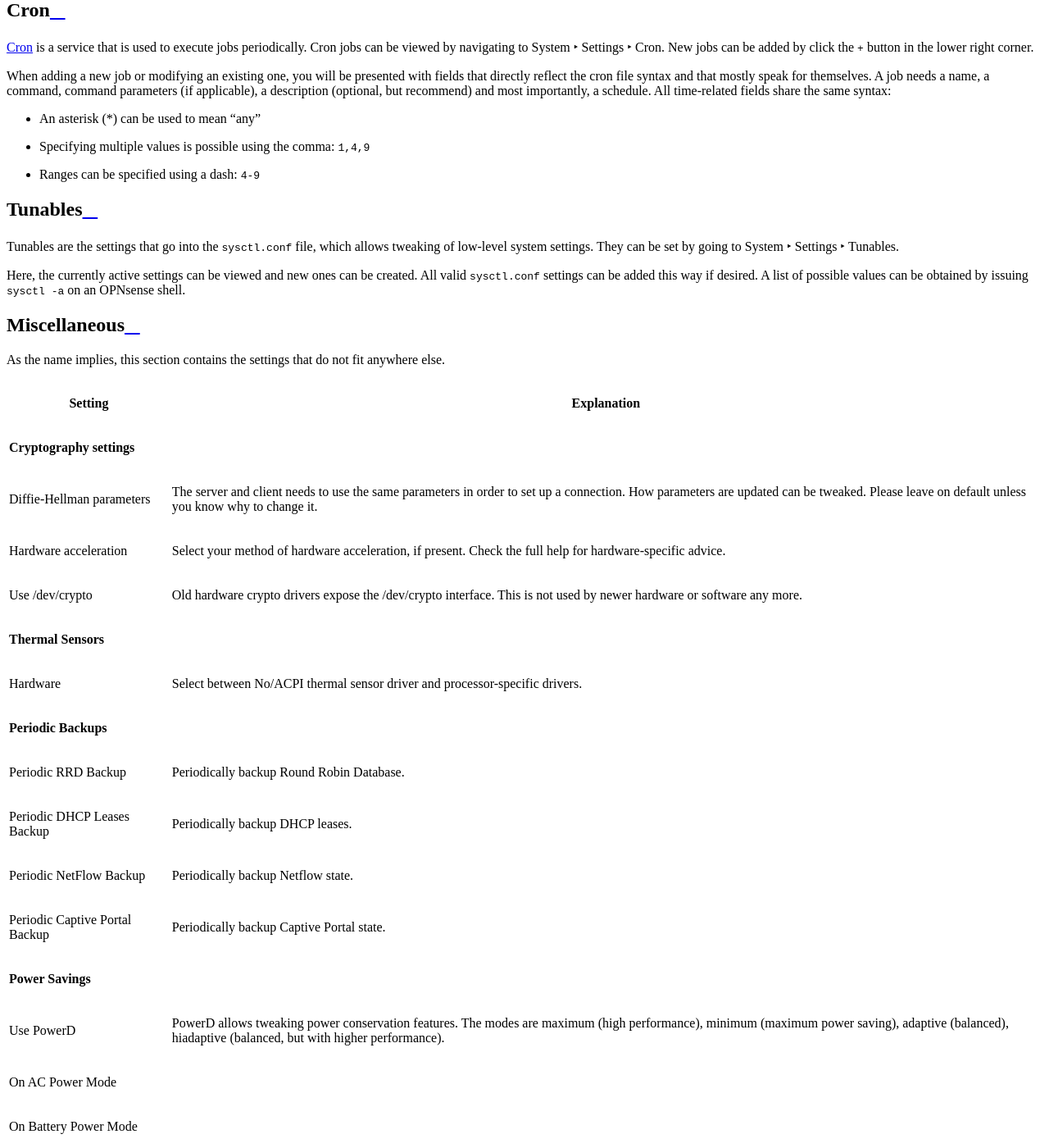
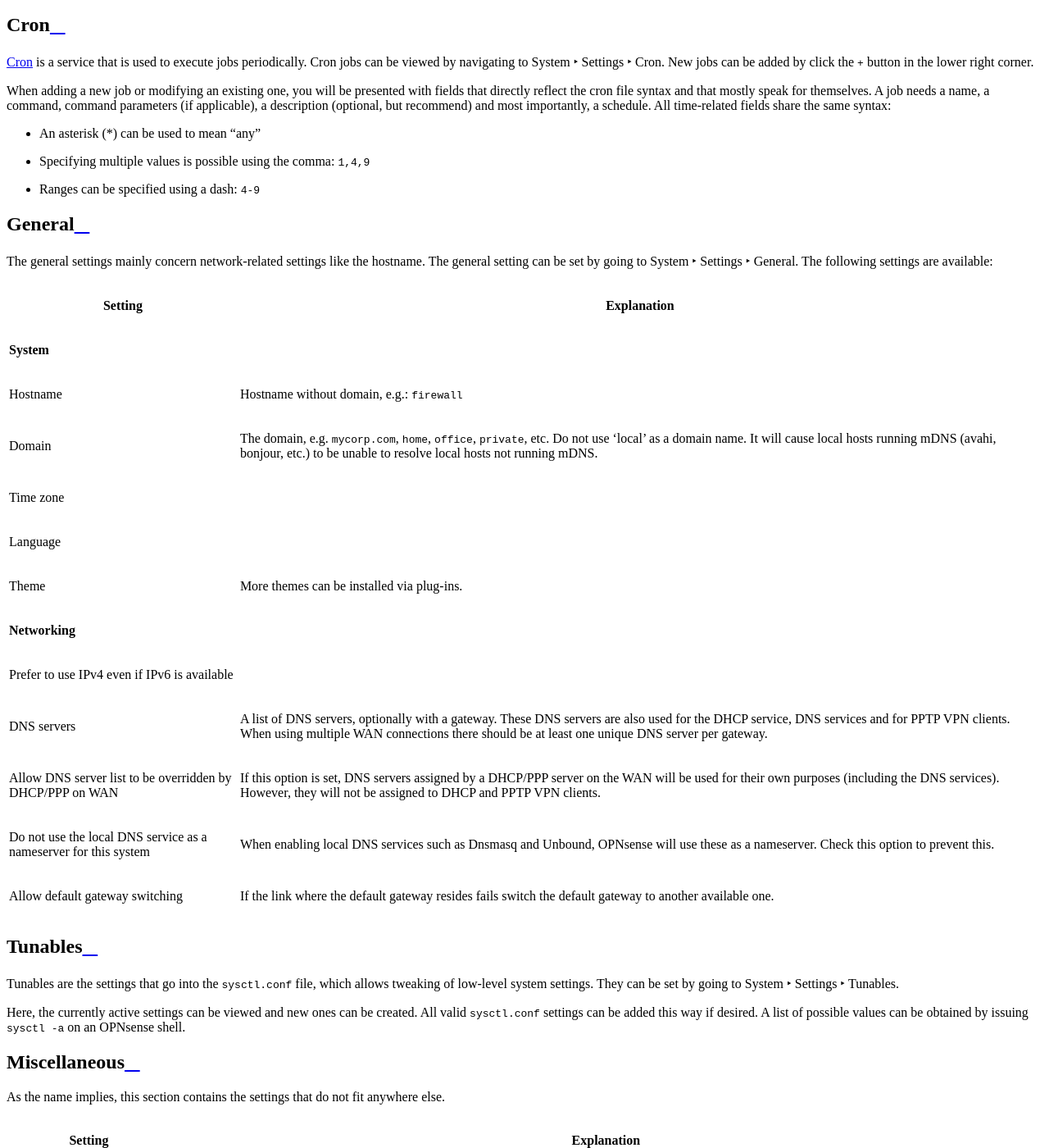
Before and after one commit to opnsense/docs, a Sphinx documentation site: the page built from source/manual/settingsmenu.rst, in a window 1280 px wide and 1400 px high, scrolled down 2838 px. Shown: the whole window at 82% size. Built offline with Sphinx 7.4.7 and the Read the Docs theme 2.0.0, drawn with Linux system fonts in a browser that asks for light colours.

Commit message:
Add section about General settings
Leaving completely self-explanatory settings blank

```diff
--- a/source/manual/settingsmenu.rst
+++ b/source/manual/settingsmenu.rst
@@ -107,6 +107,52 @@ share the same syntax:
 - Specifying multiple values is possible using the comma: ``1,4,9``
 - Ranges can be specified using a dash: ``4-9``
 
+-------
+General
+-------
+
+The general settings mainly concern network-related settings like the hostname. The general setting can be set by
+going to :menuselection:`System --> Settings --> General`. The following settings are available:
+
++---------------------------------+------------------------------------------------------------------------------------+
+| Setting                         | Explanation                                                                        |
++=================================+====================================================================================+
+| **System**                                                                                                           |
++---------------------------------+------------------------------------------------------------------------------------+
+| Hostname                        | Hostname without domain, e.g.: ``firewall``                                        |
++---------------------------------+------------------------------------------------------------------------------------+
+| Domain                          | The domain, e.g. ``mycorp.com``, ``home``, ``office``, ``private``, etc. Do not    |
+|                                 | use 'local' as a domain name. It will cause local hosts running mDNS (avahi,       |
+|                                 | bonjour, etc.) to be unable to resolve local hosts not running mDNS.               |
++---------------------------------+------------------------------------------------------------------------------------+
+| Time zone                       |                                                                                    |
++---------------------------------+------------------------------------------------------------------------------------+
+| Language                        |                                                                                    |
++---------------------------------+------------------------------------------------------------------------------------+
+| Theme                           | More themes can be installed via plug-ins.                                         |
++---------------------------------+------------------------------------------------------------------------------------+
+| **Networking**                                                                                                       |
++---------------------------------+------------------------------------------------------------------------------------+
+| Prefer to use IPv4 even         |                                                                                    |
+| if IPv6 is available            |                                                                                    |
++---------------------------------+------------------------------------------------------------------------------------+
+| DNS servers                     | A list of DNS servers, optionally with a gateway. These DNS servers are also used  |
+|                                 | for the DHCP service, DNS services and for PPTP VPN clients. When using multiple   |
+|                                 | WAN connections there should be at least one unique DNS server per gateway.        |
++---------------------------------+------------------------------------------------------------------------------------+
+| Allow DNS server list to be     | If this option is set, DNS servers assigned by a DHCP/PPP server on the WAN will   |
+| overridden by DHCP/PPP on WAN   | be used for their own purposes (including the DNS services). However, they will    |
+|                                 | not be assigned to DHCP and PPTP VPN clients.                                      |
++---------------------------------+------------------------------------------------------------------------------------+
+| Do not use the local DNS        | When enabling local DNS services such as Dnsmasq and Unbound, OPNsense will use    |
+| service as a nameserver for     | these as a nameserver. Check this option to prevent this.                          |
+| this system                     |                                                                                    |
++---------------------------------+------------------------------------------------------------------------------------+
+| Allow default gateway switching | If the link where the default gateway resides fails switch the default gateway to  |
+|                                 | another available one.                                                             |
++---------------------------------+------------------------------------------------------------------------------------+
+
+
 --------
 Tunables
 --------
```
